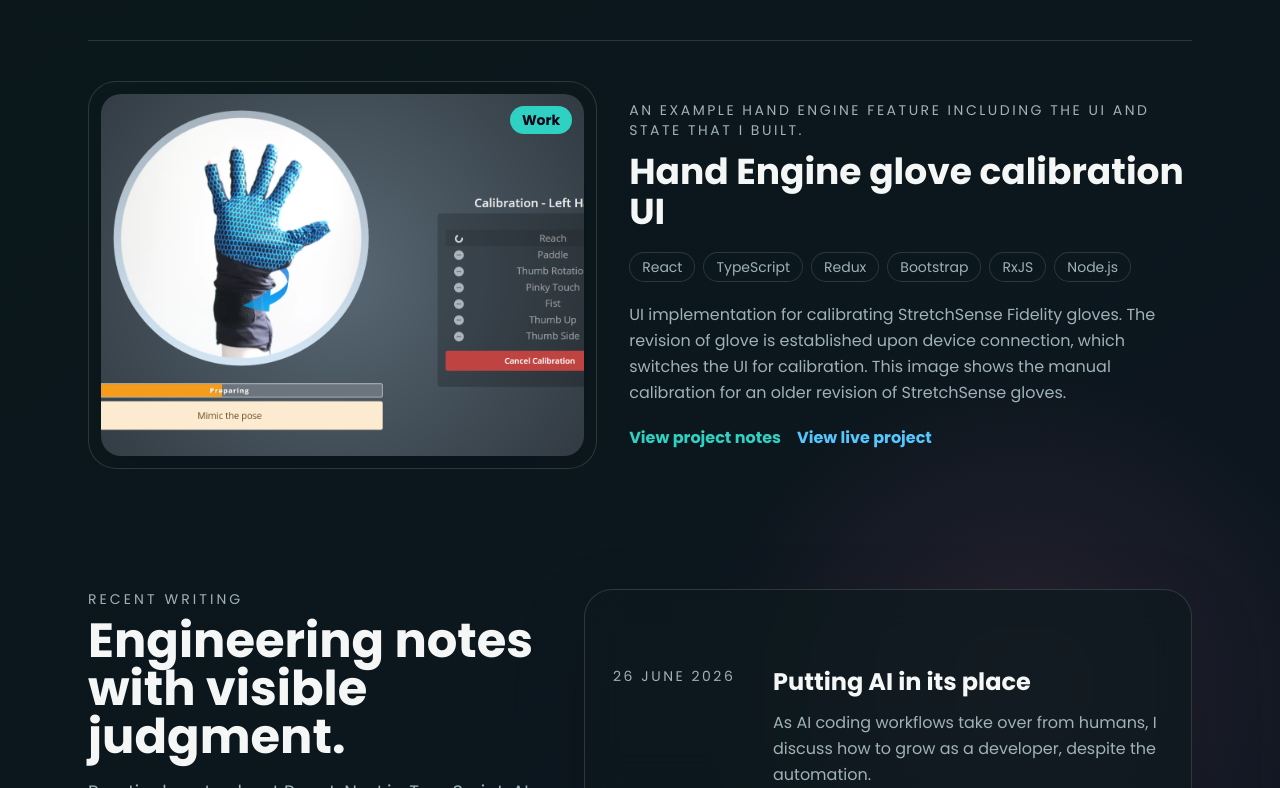
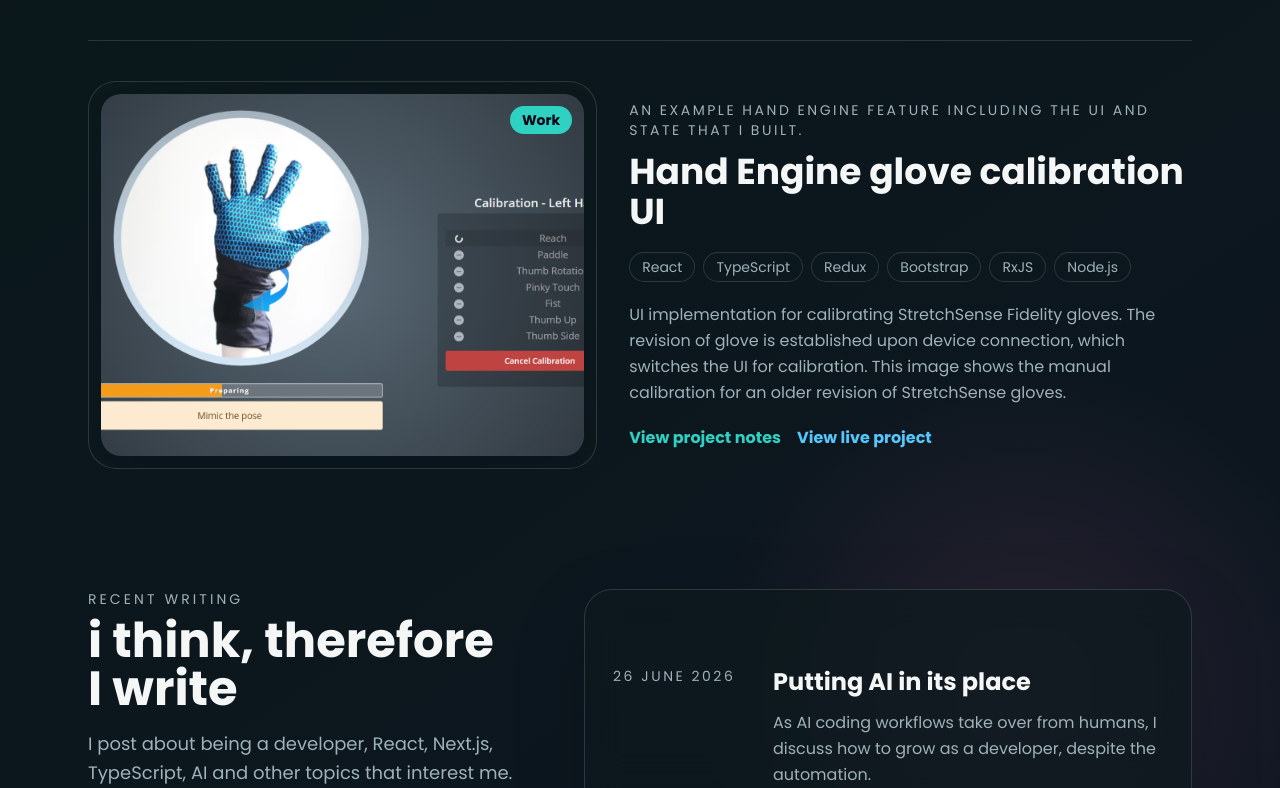
Before and after one commit to Floony7/next-blog-portfolio-2024, a Next.js app: page / in a window 1280 px wide. Shown: the part 2012-2800 px from the top of the page. Built offline with nearby package versions, Linux system fonts and the light colour scheme.

Commit message:
Abstracted home page sections into custom components

```diff
--- a/src/app/page.tsx
+++ b/src/app/page.tsx
@@ -1,67 +1,15 @@
-import { Hero } from "@/components/hero";
-import { Posts } from "@/components/posts";
-import PortfolioItem from "@/components/portfolio-item";
-import { projectsData, areas } from "@/data";
-import Link from "next/link";
+import { Hero } from "@/components/home/hero";
+import RecentWriting from "@/components/home/recent-writing";
+import SelectedWork from "@/components/home/selected-work";
+import TechAreas from "@/components/home/tech-areas";
 
 export default function Home() {
-  const featuredProjects = projectsData.slice(0, 3);
-
   return (
     <section className="pb-16">
       <Hero />
-      <section className="site-width">
-        <div className="grid gap-4 border-y border-[var(--clr-border)] py-6 sm:grid-cols-2 lg:grid-cols-4">
-          {areas.map(([title, text]) => (
-            <article key={title} className="space-y-2">
-              <h2 className="text-xl font-semibold">{title}</h2>
-              <p className="text-[var(--clr-muted)]">{text}</p>
-            </article>
-          ))}
-        </div>
-      </section>
-
-      <section className="site-width mt-20">
-        <div className="mb-4 flex flex-col gap-4 sm:flex-row sm:items-end sm:justify-between">
-          <div>
-            <p className="text-sm uppercase tracking-[0.22em] text-[var(--clr-muted)]">
-              Selected work
-            </p>
-            <h2 className="mt-2 text-4xl font-semibold sm:text-5xl">
-              Proof over promises.
-            </h2>
-          </div>
-          <Link className="fancy-anchor" href="/portfolio">
-            View all work
-          </Link>
-        </div>
-        <div>
-          {featuredProjects.map((project) => (
-            <PortfolioItem key={project.id} project={project} />
-          ))}
-        </div>
-      </section>
-
-      <section className="site-width mt-20 grid gap-10 lg:grid-cols-[0.75fr_1fr] lg:items-start">
-        <div>
-          <p className="text-sm uppercase tracking-[0.22em] text-[var(--clr-muted)]">
-            Recent writing
-          </p>
-          <h2 className="mt-2 text-4xl font-semibold sm:text-5xl">
-            Engineering notes with visible judgment.
-          </h2>
-          <p className="mt-4 max-w-xl text-lg leading-relaxed text-[var(--clr-muted)]">
-            Practical posts about React, Next.js, TypeScript, AI, developer
-            culture and the trade-offs behind maintainable product work.
-          </p>
-          <Link className="fancy-anchor mt-5 inline-block" href="/blog">
-            View more posts
-          </Link>
-        </div>
-        <div className="glass-panel rounded-[1.75rem] p-5 sm:p-7">
-          <Posts limit={4} />
-        </div>
-      </section>
+      <TechAreas />
+      <SelectedWork />
+      <RecentWriting />
     </section>
   );
 }
--- /dev/null
+++ b/src/components/home/recent-writing.tsx
@@ -0,0 +1,27 @@
+import Link from "next/link";
+import { Posts } from "@/components/posts";
+
+export default function RecentWriting() {
+  return (
+    <section className="site-width mt-20 grid gap-10 lg:grid-cols-[0.75fr_1fr] lg:items-start">
+      <div>
+        <p className="text-sm uppercase tracking-[0.22em] text-[var(--clr-muted)]">
+          Recent writing
+        </p>
+        <h2 className="mt-2 text-4xl font-semibold sm:text-5xl">
+          i think, therefore <br />I write
+        </h2>
+        <p className="mt-4 max-w-xl text-lg leading-relaxed text-[var(--clr-muted)]">
+          I post about being a developer, React, Next.js, TypeScript, AI and
+          other topics that interest me.
+        </p>
+        <Link className="fancy-anchor mt-5 inline-block" href="/blog">
+          View more posts
+        </Link>
+      </div>
+      <div className="glass-panel rounded-[1.75rem] p-5 sm:p-7">
+        <Posts limit={4} />
+      </div>
+    </section>
+  );
+}
--- /dev/null
+++ b/src/components/home/selected-work.tsx
@@ -0,0 +1,29 @@
+import Link from "next/link";
+import PortfolioItem from "@/components/portfolio-item";
+import { projectsData } from "@/data";
+
+export default function SelectedWork() {
+  const featuredProjects = projectsData.slice(0, 3);
+  return (
+    <section className="site-width mt-20">
+      <div className="mb-4 flex flex-col gap-4 sm:flex-row sm:items-end sm:justify-between">
+        <div>
+          <p className="text-sm uppercase tracking-[0.22em] text-[var(--clr-muted)]">
+            Selected work
+          </p>
+          <h2 className="mt-2 text-4xl font-semibold sm:text-5xl">
+            Proof over promises.
+          </h2>
+        </div>
+        <Link className="fancy-anchor" href="/portfolio">
+          View all work
+        </Link>
+      </div>
+      <div>
+        {featuredProjects.map((project) => (
+          <PortfolioItem key={project.id} project={project} />
+        ))}
+      </div>
+    </section>
+  );
+}
--- /dev/null
+++ b/src/components/home/tech-areas.tsx
@@ -0,0 +1,16 @@
+import { areas } from "@/data";
+
+export default function TechAreas() {
+  return (
+    <section className="site-width">
+      <div className="grid gap-4 border-y border-[var(--clr-border)] py-6 sm:grid-cols-2 lg:grid-cols-4">
+        {areas.map(([title, text]) => (
+          <article key={title} className="space-y-2">
+            <h2 className="text-xl font-semibold">{title}</h2>
+            <p className="text-[var(--clr-muted)]">{text}</p>
+          </article>
+        ))}
+      </div>
+    </section>
+  );
+}
```
Also changed, not shown: src/components/home/featured-signal-card.tsx (renamed from src/components/featured-signal-card.tsx), src/components/home/glass-panel.tsx (renamed from src/components/glass-panel.tsx), src/components/home/hero.tsx (renamed from src/components/hero.tsx).
